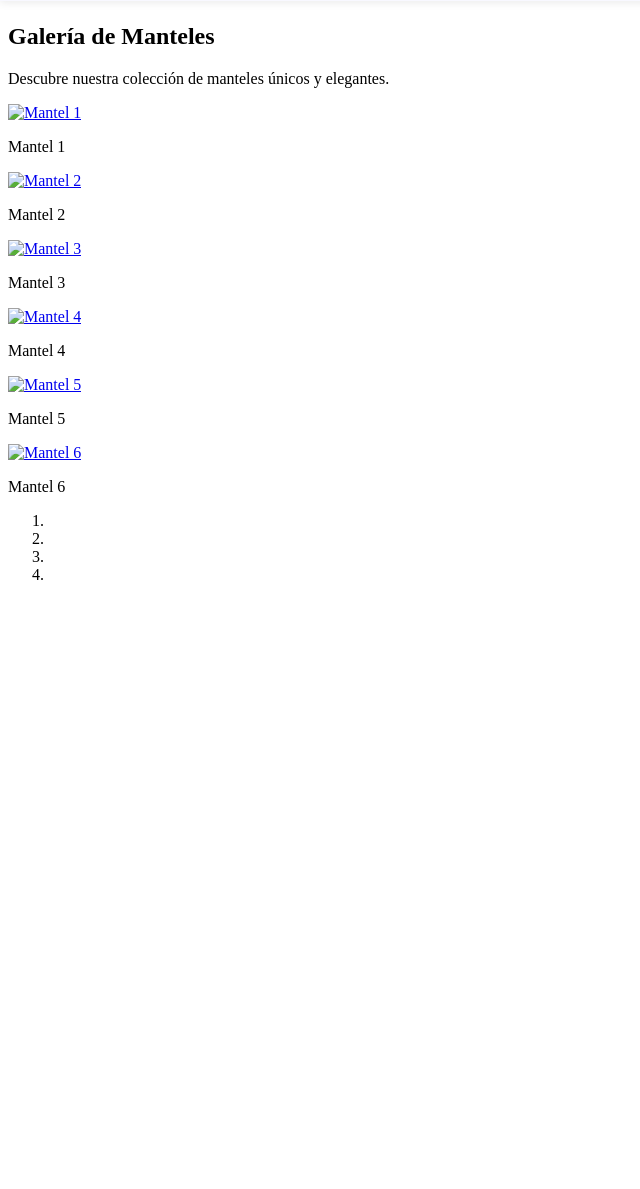
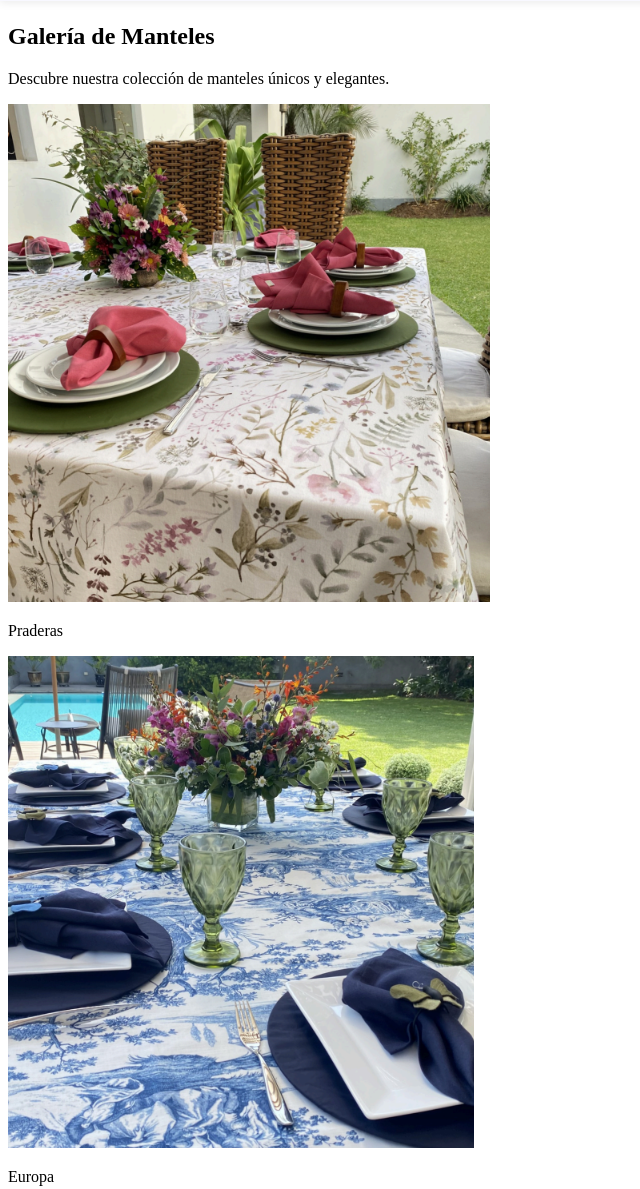
Before and after one commit to Shaaawlj/Lulu-Home-Table, a plain HTML site: page pages/Galeria.html in a window 1280 px wide. Shown: the part 120-1309 px from the top of the page, without its empty margins (0-640 px from the left). Before the commit the page ends 800 px from the top, so only its background shows below. Drawn offline with Linux system fonts and the light colour scheme.

Commit message:
Add files via upload

```diff
--- a/pages/Galeria.html
+++ b/pages/Galeria.html
@@ -26,32 +26,44 @@
         <div class="galeria">
             <h2>Galería de Manteles</h2>
             <p>Descubre nuestra colección de manteles únicos y elegantes.</p>
-            <div class="imagenes">
+                <div class="imagenes">
                 <div class="item">
-                    <a href="#"><img src="#" alt="Mantel 1" class="imagen"></a>
-                    <p>Mantel 1</p>
+                    <a href="../assets/recursos/Imagenes/Praderas Item01.png">
+                    <img src="../assets/recursos/Imagenes/Praderas Item01.png" alt="Praderas" class="imagen">
+                    </a>
+                    <p>Praderas</p>
                 </div>
                 <div class="item">
-                    <a href="#"><img src="#" alt="Mantel 2" class="imagen"></a>
-                    <p>Mantel 2</p>
+                    <a href="../assets/recursos/Imagenes/Europa Item02.png">
+                    <img src="../assets/recursos/Imagenes/Europa Item02.png" alt="Europa" class="imagen">
+                    </a>
+                    <p>Europa</p>
                 </div>
                 <div class="item">
-                    <a href="#"><img src="#" alt="Mantel 3" class="imagen"></a>
-                    <p>Mantel 3</p>
+                    <a href="../assets/recursos/Imagenes/caminos de lino Item03.jpg.png">
+                    <img src="../assets/recursos/Imagenes/caminos de lino Item03.jpg.png" alt="Caminos de lino" class="imagen">
+                    </a>
+                    <p>Caminos de lino</p>
                 </div>
                 <div class="item">
-                    <a href="#"><img src="#" alt="Mantel 4" class="imagen"></a>
-                    <p>Mantel 4</p>
+                    <a href="../assets/recursos/Imagenes/Hojas celestes Item04.png">
+                    <img src="../assets/recursos/Imagenes/Hojas celestes Item04.png" alt="Rayas plateadas" class="imagen">
+                    </a>
+                    <p>Hojas celestes</p>
                 </div>
                 <div class="item">
-                    <a href="#"><img src="#" alt="Mantel 5" class="imagen"></a>
-                    <p>Mantel 5</p>
+                    <a href="../assets/recursos/Imagenes/Rayas plateadas Item05.png">
+                    <img src="../assets/recursos/Imagenes/Rayas plateadas Item05.png" alt="Rayas plateadas" class="imagen">
+                    </a>
+                    <p>Rayas plateadas</p>
                 </div>
                 <div class="item">
-                    <a href="#"><img src="#" alt="Mantel 6" class="imagen"></a>
-                    <p>Mantel 6</p>
+                    <a href="../assets/recursos/Imagenes/Caminos mantos peruanos Item06 .png">
+                    <img src="../assets/recursos/Imagenes/Caminos mantos peruanos Item06 .png" alt="Caminos peruanos" class="imagen">
+                    </a>
+                    <p>Caminos peruanos</p>
                 </div>
-            </div>
+                </div>
         </div>
     </main>
     <footer>
```
Also changed, not shown: assets/estilos.css/Blog.css (+13 -0 lines), pages/Blog.html (+2 -2 lines), assets/recursos/Imagenes/Blog float.jpg (added), assets/recursos/Imagenes/Caminos mantos peruanos Item06 .png (added), assets/recursos/Imagenes/Europa Item02.png (added), assets/recursos/Imagenes/Hojas celestes Item04.png (added), assets/recursos/Imagenes/Praderas Item01.png (added), assets/recursos/Imagenes/Rayas plateadas Item05.png (added), assets/recursos/Imagenes/caminos de lino Item03.jpg.png (added).
